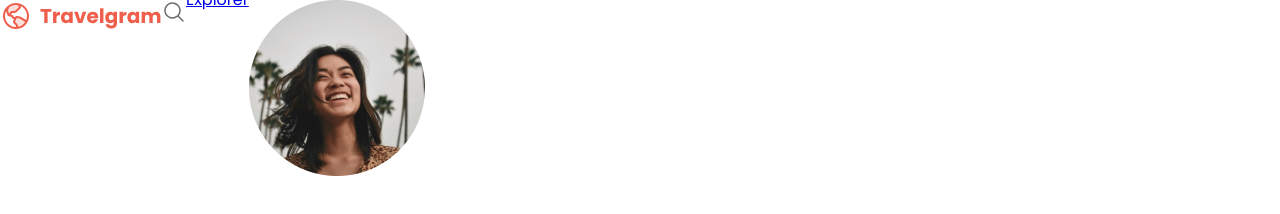
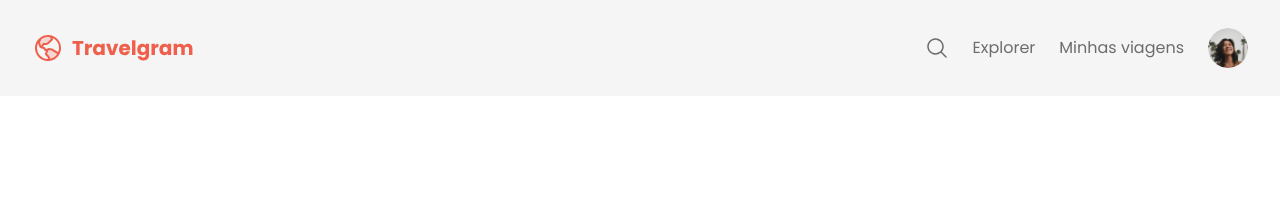
Before and after one commit to carlosferreira123/Projeto-rede-social, a plain HTML site: page index.html in a window 1280 px wide. Drawn offline with Linux system fonts and the light colour scheme.

Commit message:
navigation

```diff
--- a/index.html
+++ b/index.html
@@ -18,7 +18,8 @@
 
 
 <body>
-   <nav>
+<div class="surface-color">
+   <nav class="container">
       <a href="#" id="logo">
          <img src="assets/Logo.svg" alt="Logomarca">
       </a>
@@ -31,14 +32,22 @@
          </a>
       </li>
 
-    <li><a href="#">Explorer</a></li>
+      <li>
+         <a href="#">Explorer</a>
+      </li>
+      <li>
+         <a href="#">Minhas viagens</a>
+      </li>
 
-     <li><a href="#">
-        <img src="assets/Perfil de viagens (Community)/Profile pic.png" alt="imagem">
-     </a></li>
+     <li>
+       <a href="#">
+         <img src="assets/Perfil de viagens (Community)/Profile pic.png" alt="imagem">
+       </a>
+     </li>
 
     </ul>
   </nav>
-
+</div>
+  <header></header>
 </body>
 </html>
--- a/styles/global.css
+++ b/styles/global.css
@@ -11,11 +11,11 @@
  --skeleton-color: #D9D9D9;
  --shape-transparency:#ffffff8f;
  --text-color-primary: #313131;
- --text-color-secondary: #f5f5f58c;
+ --text-color-secondary: #6C6C6C;
 
---font-family: "Poppins", sans-senrif;
+--font-family: "Poppins", sans-serif;
 --text-lg: bold 32px/125% var(--font-family);
---text: 16px/1.5% var(--font-family) ;
+--text: 16px/1.5 var(--font-family);
 --text-md: 14px/175% var(--font-family);
 --text-sm: 12px//175% var(--font-family);
 }
@@ -25,3 +25,24 @@ body {
  color: var(--text-color-secondary);
  background-color: var(--background-color);
 }
+
+a {
+  text-decoration: none;
+  color: inherit;
+
+}
+
+a:hover {
+  color: var(--brand-color);
+  text-decoration: underline;
+}
+
+.container {
+  padding-inline: 32px;
+  max-width: 1280px;
+  margin-inline: auto;
+}
+
+.surface-color {
+  background: var(--surface-color);
+}
--- a/styles/index.css
+++ b/styles/index.css
@@ -1,2 +1,2 @@
+@import url(nav.css);
 @import url(global.css);
-@import url(nav.css);
--- a/styles/nav.css
+++ b/styles/nav.css
@@ -1,9 +1,26 @@
 nav {
-    display: flex;
+   display: flex;
+   justify-content: space-between;
+   align-items: center;
 
+   line-height: 0;
+   padding-block: 20px;
+
+   background-color: var(--surface-color);
 }
 
 nav ul {
     list-style: none;
     display: flex;
-}
+    align-items: center;
+    gap: 24px;
+
+    padding-block: 8px;
+ }
+
+ nav ul li:last-child img {
+    width: 40px;
+    height: 40px;
+    object-fit: cover;
+    border-radius: 50%;
+ }
```
